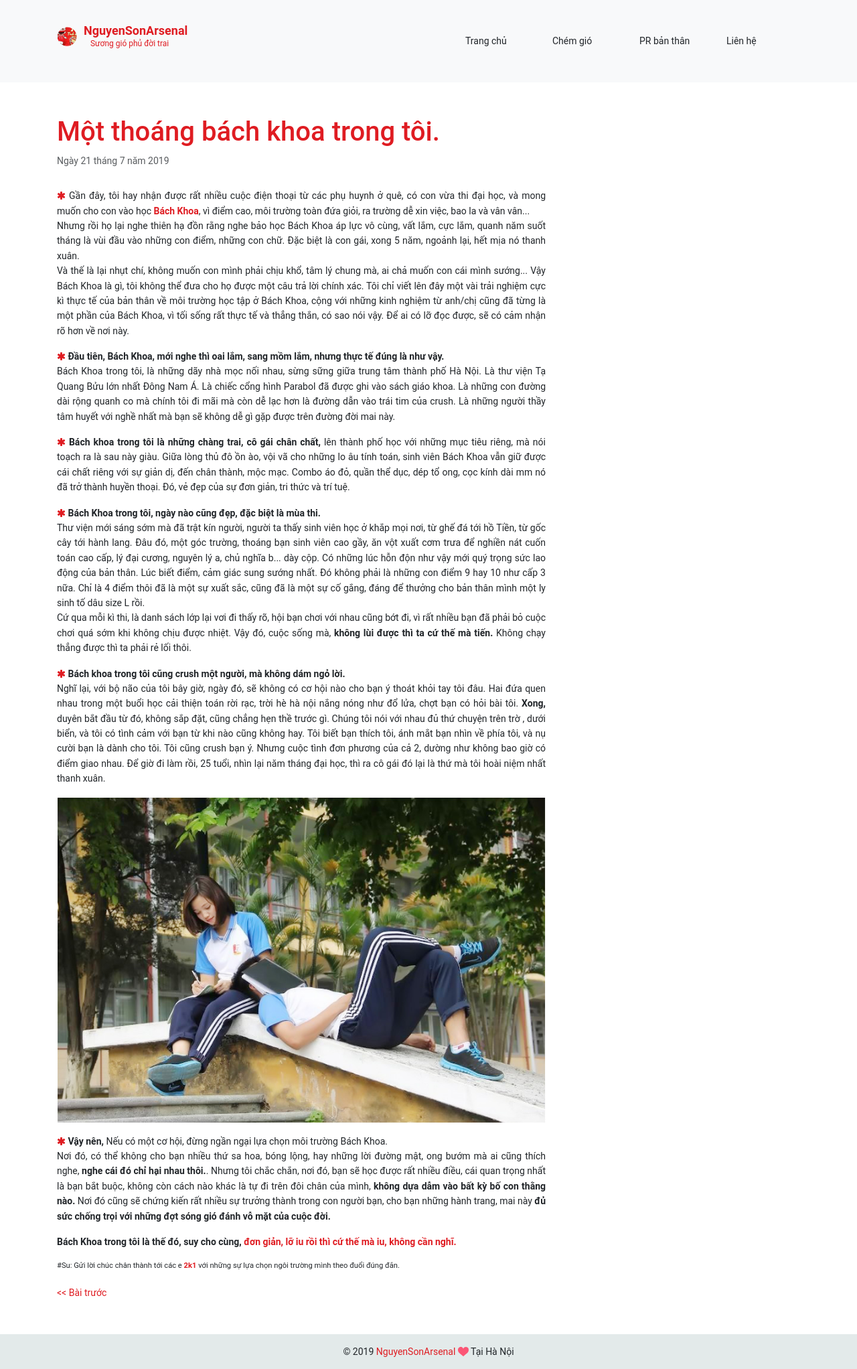
After one commit to NguyenSonArsenal/my_blog, a PHP site: page /post5.php in a window 1280 px wide. The commit adds this page. Shown: the whole page at 67% size. Run offline with PHP 8.4, Linux system fonts and the light colour scheme; some libraries are stand-ins or nearby versions.

Commit message:
+ add post5

```diff
--- a/assets/css/common.css
+++ b/assets/css/common.css
@@ -27,6 +27,10 @@
 }
 
 /** Font size */
+.f10 {
+  font-size: 10px;
+}
+
 .f12 {
   font-size: 12px;
 }
--- a/assets/css/index.css
+++ b/assets/css/index.css
@@ -43,7 +43,7 @@
 
 /* Introduction */
 .introduction .user {
-    margin-top: 40px;
+    margin: 40px;
 }
 
 .introduction .user img{
@@ -77,4 +77,9 @@ svg path {
     .home__blog .title {
         margin-top: 15px;
     }
+
+    .homepage__title {
+        text-align: center;
+        margin-bottom: 10px;
+    }
 }
--- a/assets/css/style.css
+++ b/assets/css/style.css
@@ -4,6 +4,14 @@ body {
     line-height: 1.6;
     color: #212529;
     font-size: 14px;
+}
+
+.pc {
+    display: block;
+}
+
+.sp {
+    display: none;
 }
 
 .hidden {
@@ -73,6 +81,8 @@ nav {
 
 nav .navbar-brand > img {
     width: 30px;
+    position: relative;
+    top: 8px;
 }
 
 nav .navbar-brand .company-name {
@@ -112,6 +122,10 @@ nav .collapse .navbar-nav .lang {
 
 nav .collapse .navbar-nav .lang .lang--flag {
     display: inline-block;
+}
+
+.content_body .action {
+    margin-top: 20px;
 }
 
 .navbar-brand small {
@@ -411,6 +425,14 @@ footer .show {
     .items .item {
         width: 33.33%;
     }
+
+    .pc {
+        display: none;
+    }
+
+    .sp {
+        display: block;
+    }
 }
 
 @media (min-width: 576px) and (max-width: 980px) {
--- a/assets/js/index.js
+++ b/assets/js/index.js
@@ -56,32 +56,6 @@ $(document).ready(function () {
     //     $('.nav-item__link_' + $(this).data('scroll')).addClass('active');
     //     goToByScroll($(this).data('scroll'));
     // });
-
-    //initialize swiper when document ready
-    var mySwiper = new Swiper ('.swiper-container', {
-        // Optional parameters
-        autoHeight: true, //enable auto height
-        slidesPerView: 3,
-        spaceBetween: 30,
-        loop: true,
-        pagination: '.swiper-pagination',
-        paginationClickable: true,
-        parallax: true,
-        speed: 600,
-        autoplay: 5000,
-        breakpoints: {
-            568: {
-                slidesPerView: 1,
-                slidesPerGroup: 1
-            },
-            767: {
-                slidesPerView: 2,
-                slidesPerGroup: 2
-            },
-
-        }
-    })
-
 });
 
 var scrollPointbackTop = 100; // px
--- /dev/null
+++ b/post5.php
@@ -0,0 +1,92 @@
+<?php include './includes/header.php'; ?>
+
+<!-- Content: Post detail-->
+<div class="content">
+    <div class="container">
+        <div class="row">
+            <div class="col-sm-8">
+                <div class="content__heading">
+                    <div class="content__title">
+                        <h1 class="color-red">Một thoáng bách khoa trong tôi.</h1>
+                    </div>
+                    <div class="content__time"><span>Ngày 21 tháng 7 năm 2019</span></div>
+                </div>
+
+                <div class="content_body text-justify">
+                    <p>
+                        <i class="fa fa-asterisk color-red"></i> Gần đây, tôi hay nhận được rất nhiều cuộc điện thoại từ các phụ huynh ở quê,
+                        có con vừa thi đại học, và mong muốn cho con vào học <strong class="color-red">Bách Khoa</strong>,
+                        vì điểm cao, môi trường toàn đứa giỏi, ra trường dễ xin việc, bao la và vân vân... <br>
+                        Nhưng rồi họ lại nghe thiên hạ đồn rằng nghe bảo học Bách Khoa áp lực vô cùng, vất lắm, cực lắm, quanh năm suốt tháng là vùi đầu vào những con điểm, những con chữ.
+                        Đặc biệt là con gái, xong 5 năm, ngoảnh lại, hết mịa nó thanh xuân. <br>
+                        Và thế là lại nhụt chí, không muốn con mình phải chịu khổ, tâm lý chung mà, ai chả muốn con cái mình sướng...
+                        Vậy Bách Khoa là gì, tôi không thể đưa cho họ được một câu trả lời chính xác.
+                        Tôi chỉ viết lên đây một vài trải nghiệm cực kì thực tế của bản thân về môi trường học tập ở Bách Khoa, cộng với những kinh nghiệm từ anh/chị cũng đã từng là một phần của Bách Khoa,
+                        vì tối sống rất thực tế và thẳng thắn, có sao nói vậy. Để ai có lỡ đọc được, sẽ có cảm nhận rõ hơn về nơi này.
+                    </p>
+
+                    <p>
+                        <i class="fa fa-asterisk color-red"></i>
+                        <strong>Đầu tiên, Bách Khoa, mới nghe thì oai lắm, sang mồm lắm, nhưng thực tế đúng là như vậy.</strong><br>
+                        Bách Khoa trong tôi, là những dãy nhà mọc nối nhau, sừng sững giữa trung tâm thành phố Hà Nội.
+                        Là thư viện Tạ Quang Bửu lớn nhất Đông Nam Á. Là chiếc cổng hình Parabol đã được ghi vào sách giáo khoa.
+                        Là những con đường dài rộng quanh co mà chính tôi đi mãi mà còn dễ lạc hơn là đường dẫn vào trái tim của crush.
+                        Là những người thầy tâm huyết với nghề nhất mà bạn sẽ không dễ gì gặp được trên đường đời mai này.
+                    </p>
+
+                    <p>
+                        <i class="fa fa-asterisk color-red"></i>
+                        <strong>Bách khoa trong tôi là những chàng trai, cô gái chân chất, </strong> lên thành phố học với những mục tiêu riêng, mà nói toạch ra là sau này giàu.
+                        Giữa lòng thủ đô ồn ào, vội vã cho những lo âu tính toán, sinh viên Bách Khoa vẫn giữ được cái chất riêng với sự giản dị, đến chân thành, mộc mạc.
+                        Combo áo đỏ, quần thể dục, dép tổ ong, cọc kính dài mm nó đã trở thành huyền thoại.
+                        Đó, vẻ đẹp của sự đơn giản, tri thức và trí tuệ.
+                    </p>
+
+                    <p>
+                        <i class="fa fa-asterisk color-red"></i>
+                        <strong>Bách Khoa trong tôi, ngày nào cũng đẹp, đặc biệt là mùa thi.</strong> <br>
+                        Thư viện mới sáng sớm mà đã trật kín người, người ta thấy sinh viên học ở khắp mọi nơi, từ ghế đá tới hồ Tiền, từ gốc cây tới hành lang.
+                        Đâu đó, một góc trường, thoáng bạn sinh viên cao gầy, ăn vột xuất cơm trưa để nghiền nát cuốn toán cao cấp, lý đại cương, nguyên lý a, chủ nghĩa b... dày cộp.
+                        Có những lúc hỗn độn như vậy mới quý trọng sức lao động của bản thân. Lúc biết điểm, cảm giác sung sướng nhất. Đó không phải là những con điểm 9 hay 10 như cấp 3 nữa.
+                        Chỉ là 4 điểm thôi đã là một sự xuất sắc, cũng đã là một sự cố gắng, đáng để thưởng cho bản thân mình một ly sinh tố dâu size L rồi. <br>
+                        Cứ qua mỗi kì thi, là danh sách lớp lại vơi đi thấy rõ, hội bạn chơi với nhau cũng bớt đi,
+                        vì rất nhiều bạn đã phải bỏ cuộc chơi quá sớm khi không chịu được nhiệt.
+                        Vậy đó, cuộc sống mà, <strong>không lùi được thì ta cứ thế mà tiến.</strong> Không chạy thẳng được thì ta phải rẻ lối thôi.
+                    </p>
+
+                    <p>
+                        <i class="fa fa-asterisk color-red"></i>
+                        <strong>Bách khoa trong tôi cũng crush một người, mà không dám ngỏ lời. </strong><br>
+                        Nghĩ lại, với bộ não của tôi bây giờ, ngày đó, sẽ không có cơ hội nào cho bạn ý thoát khỏi tay tôi đâu.
+                        Hai đứa quen nhau trong một buổi học cải thiện toán rời rạc, trời hè hà nội nắng nóng như đổ lửa, chợt bạn có hỏi bài tôi. <strong>Xong,</strong> duyên bắt đầu từ đó, không sắp đặt, cũng chẳng hẹn thề trước gì.
+                        Chúng tôi nói với nhau đủ thứ chuyện trên trờ , dưới biển, và tôi có tình cảm với bạn từ khi nào cũng không hay.
+                        Tôi biết bạn thích tôi, ánh mắt bạn nhìn về phía tôi, và nụ cười bạn là dành cho tôi. Tôi cũng crush bạn ý. Nhưng cuộc tình đơn phương của cả 2, dường như không bao giờ có điểm giao nhau.
+                        Để giờ đi làm rồi, 25 tuổi, nhìn lại năm tháng đại học, thì ra cô gái đó lại là thứ mà tôi hoài niệm nhất thanh xuân.
+                    </p>
+
+                    <img src="<?php assets('assets/images/posts/bach_khoa_trong_toi.jpg') ?>" width="100%" alt="bach khoa trong toi">
+
+                    <p>
+                        <i class="fa fa-asterisk color-red"></i>
+                        <strong>Vậy nên, </strong>Nếu có một cơ hội, đừng ngần ngại lựa chọn môi trường Bách Khoa. <br>
+                        Nơi đó, có thể không cho bạn nhiều thứ sa hoa, bóng lộng, hay những lời đường mật, ong bướm mà ai cũng thích nghe, <strong>nghe cái đó chỉ hại nhau thôi.</strong>.
+                        Nhưng tôi chắc chắn, nơi đó, bạn sẽ học được rất nhiều điều, cái quan trọng nhất là bạn bắt buộc, không còn cách nào khác là tự đi trên đôi chân của mình, <strong>không dựa dẫm vào bất kỳ bố con thằng nào.</strong>
+                        Nơi đó cũng sẽ chứng kiến rất nhiều sự trưởng thành trong con người bạn, cho bạn những hành trang, mai này <strong>đủ sức chống trọi với những đợt sóng gió đánh vỗ mặt của cuộc đời.</strong>
+                    </p>
+
+                    <p><strong>Bách Khoa trong tôi là thế đó, suy cho cùng,
+                            <span class="color-red">đơn giản, lỡ iu rồi thì cứ thế mà iu, không cần nghĩ.</span></strong></p>
+
+                    <small>
+                        #Su: Gửi lời chúc chân thành tới các e <a href="javascript:void(0)" class="color-red font-weight-bold">2k1</a> với những sự lựa chọn ngôi trường mình theo đuổi đúng đắn.
+                    </small>
+
+                    <div class="action">
+                        <a class="color-red" href="cau-chuyen-ve-chuyen-xe-muon"><< Bài trước</a>
+                    </div>
+                </div>
+            </div>
+        </div>
+    </div>
+</div>
+<?php include './includes/footer.php'; ?>
```
Also changed, not shown: index.php (+17 -1 lines), post.php (+10 -0 lines), post2.php (+10 -3 lines), post3.php (+26 -9 lines), post4.php (+48 -19 lines), .htaccess, assets/images/posts/bach_khoa_trong_toi.jpg (added).
